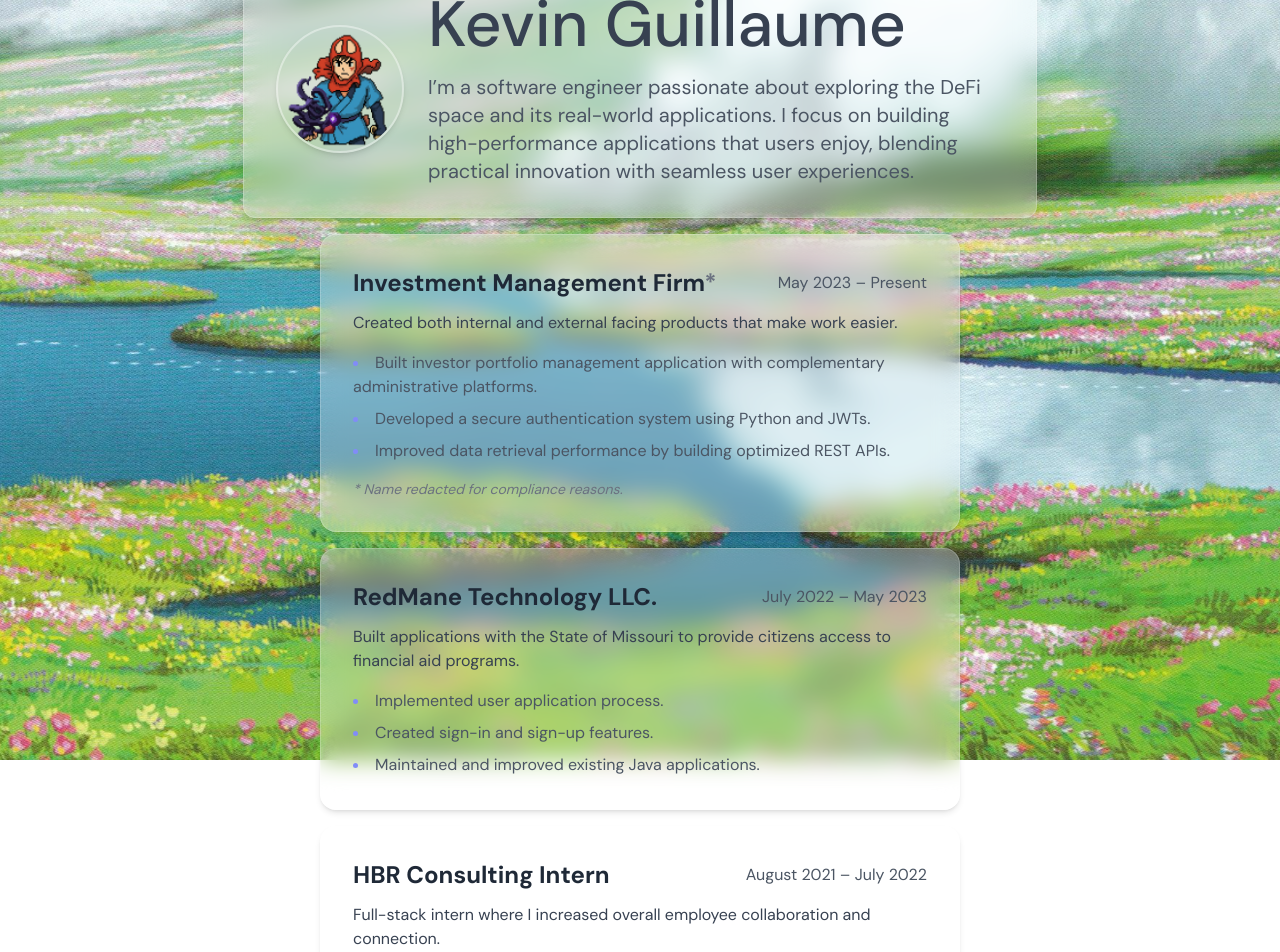
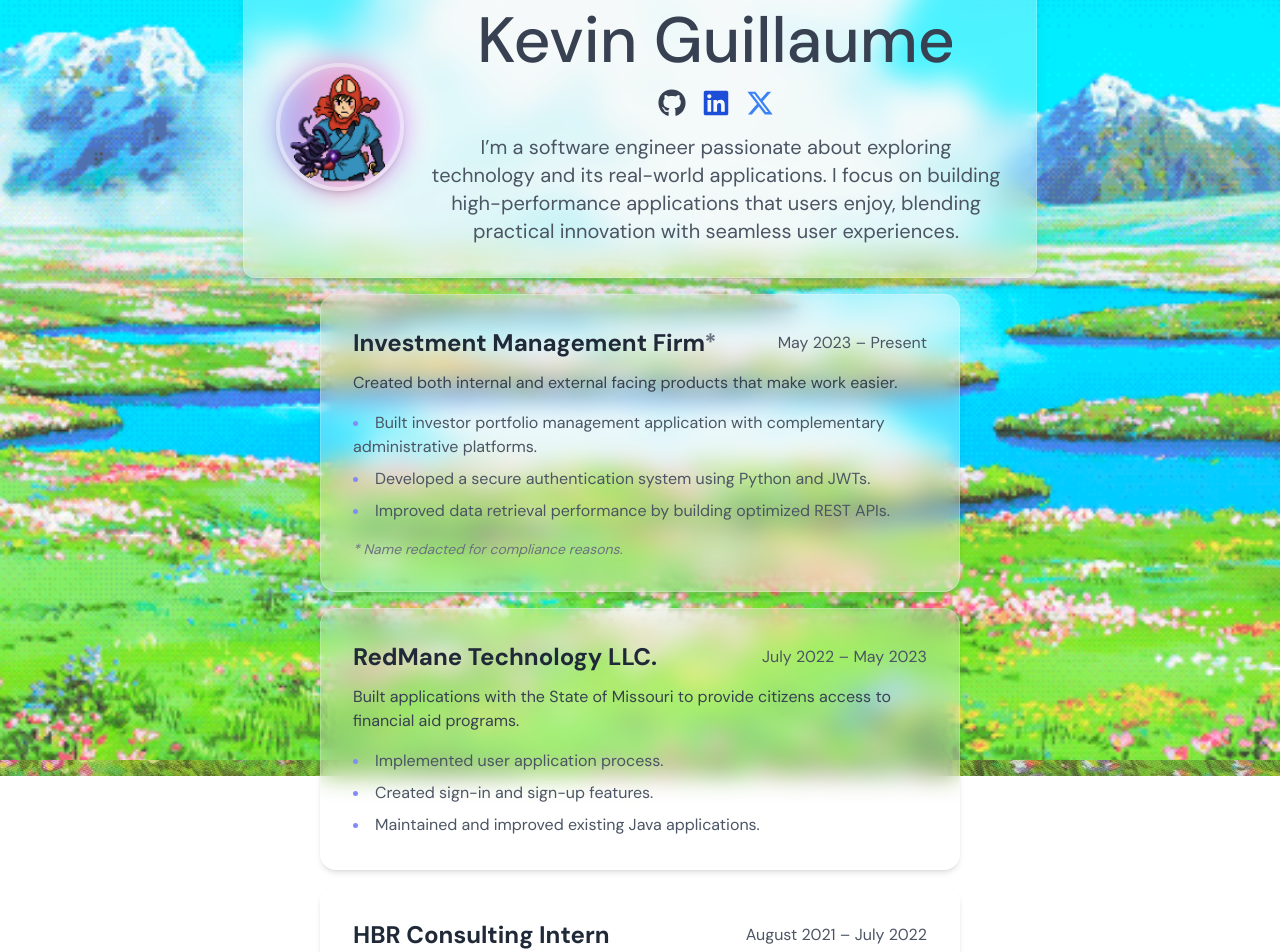
Before and after one commit to KevinGuillaume/aboutme, a React app in the folder aboutme/: page / in a window 1280 px wide. Shown: the part 40-992 px from the top of the page. Built offline with nearby package versions, Linux system fonts and the light colour scheme; the HTML template or start-up script is replaced by a standard one.

Commit message:
Change background / added card component / added icons

```diff
--- a/aboutme/package.json
+++ b/aboutme/package.json
@@ -11,7 +11,8 @@
   },
   "dependencies": {
     "react": "^19.1.1",
-    "react-dom": "^19.1.1"
+    "react-dom": "^19.1.1",
+    "react-icons": "^5.5.0"
   },
   "devDependencies": {
     "@eslint/js": "^9.36.0",
--- a/aboutme/src/App.tsx
+++ b/aboutme/src/App.tsx
@@ -1,5 +1,6 @@
-
+import { FaGithub, FaLinkedin, FaXTwitter } from "react-icons/fa6";
 import './App.css'
+import Card from './components/Card'
 
 function App() {
 
@@ -9,7 +10,7 @@ function App() {
       <div className="fixed inset-0 z-1 bg-howl bg-cover bg-no-repeat bg-center"></div>
 
       {/* Page content */}
-  <div className="relative z-10 flex flex-col gap-4">
+      <div className="relative z-10 flex flex-col gap-4 mt-4 mb-4">
         {/* top part */}
         <div
           className="flex-1 flex flex-col p-4 relative z-10 bg-white/30 backdrop-blur-md rounded-xl
@@ -19,143 +20,94 @@ function App() {
       {/* Flex row: image on left, text on right */}
       <div className="flex flex-row items-center space-x-6 text-left">
         {/* Profile Image */}
+        <div className="relative inline-block">
+          <div
+            className="absolute -inset-[3px] rounded-full bg-gradient-to-r
+                      from-indigo-400 via-pink-400 to-purple-400
+                      opacity-70 blur-md animate-pulse"
+          ></div>
           <img
             src="/src/assets/profilepic.png"
             alt="Kevin Guillaume"
-      className="w-32 h-32 rounded-full border-2 border-white/40 shadow-md object-cover"
+            className="relative w-32 h-32 rounded-full border-4 border-white/40
+                      shadow-md object-cover"
           />
+        </div>
 
         {/* Text column */}
-    <div className="flex flex-col justify-center">
+        <div className="flex flex-col justify-center items-center">
           <h2 className="text-[2rem] md:text-[4rem] font-medium leading-none text-gray-700">
             Kevin Guillaume
           </h2>
-      <p className="mt-4 text-lg md:text-xl text-gray-600 max-w-xl">
-        I’m a software engineer passionate about exploring the DeFi space and its real-world applications.
+
+          {/* Social Media Icons */}
+          <div className="flex space-x-4 mt-4">
+            <a
+              href="https://github.com/KevinGuillaume"
+              target="_blank"
+              rel="noopener noreferrer"
+              className="text-gray-700 hover:text-gray-900 transition-colors duration-200"
+            >
+              <FaGithub size={28} />
+            </a>
+            <a
+              href="https://linkedin.com/in/kevin-guillaume-722544239/"
+              target="_blank"
+              rel="noopener noreferrer"
+              className="text-blue-700 hover:text-blue-900 transition-colors duration-200"
+            >
+              <FaLinkedin size={28} />
+            </a>
+            <a
+              href="https://x.com/KevinG11_?lang=en"
+              target="_blank"
+              rel="noopener noreferrer"
+              className="text-blue-500 hover:text-blue-700 transition-colors duration-200"
+            >
+              <FaXTwitter size={28} />
+            </a>
+          </div>
+
+          <p className="mt-4 text-lg md:text-xl text-gray-600 max-w-xl text-center">
+            I’m a software engineer passionate about exploring technology and its real-world applications.
             I focus on building high-performance applications that users enjoy, blending practical innovation
             with seamless user experiences.
           </p>
         </div>
       </div>
     </div>
-
-
     {/* sections */}
-    <section
-  id="experience"
-  className="group relative z-10 w-11/12 md:w-1/2 m-auto
-             p-6 md:p-8 bg-white/30 backdrop-blur-md rounded-2xl
-             border border-white/20 shadow-md
-             transition-all duration-300 ease-in-out
-             hover:-translate-y-2 hover:shadow-xl hover:shadow-indigo-200/50"
->
-  <div
-    className="absolute -inset-[1px] rounded-2xl bg-gradient-to-r
-               from-indigo-400/20 via-pink-400/20 to-purple-400/20
-               opacity-0 group-hover:opacity-100 transition duration-500 blur-sm"
-  ></div>
-
-  <article className="relative">
-    <div className="flex flex-col md:flex-row md:justify-between md:items-center">
-      <h3 className="text-2xl font-semibold text-gray-800 mb-2 md:mb-0">
-        Investment Management Firm<span className="text-gray-500">*</span>
-      </h3>
-      <p className="text-gray-600 text-sm md:text-base">May 2023 – Present</p>
-    </div>
-
-    <p className="text-gray-700 mt-3">
-      Created both internal and external facing products that make work easier.
-    </p>
-
-    <ul className="list-disc list-inside text-gray-600 mt-4 space-y-2 marker:text-indigo-400">
-      <li>Built investor portfolio management application with complementary administrative platforms.</li>
-      <li>Developed a secure authentication system using Python and JWTs.</li>
-      <li>Improved data retrieval performance by building optimized REST APIs.</li>
-    </ul>
-
-    <p className="text-sm text-gray-500 mt-4 italic">
-      * Name redacted for compliance reasons.
-    </p>
-  </article>
-</section>
-
-<section
-  id="experience"
-  className="group relative z-10 w-11/12 md:w-1/2 m-auto
-             p-6 md:p-8 bg-white/30 backdrop-blur-md rounded-2xl
-             border border-white/20 shadow-md
-             transition-all duration-300 ease-in-out
-             hover:-translate-y-2 hover:shadow-xl hover:shadow-indigo-200/50"
->
-  <div
-    className="absolute -inset-[1px] rounded-2xl bg-gradient-to-r
-               from-indigo-400/20 via-pink-400/20 to-purple-400/20
-               opacity-0 group-hover:opacity-100 transition duration-500 blur-sm"
-  ></div>
-
-  <article className="relative">
-    <div className="flex flex-col md:flex-row md:justify-between md:items-center">
-      <h3 className="text-2xl font-semibold text-gray-800 mb-2 md:mb-0">
-        RedMane Technology LLC.
-      </h3>
-      <p className="text-gray-600 text-sm md:text-base">July 2022 – May 2023</p>
-    </div>
-
-    <p className="text-gray-700 mt-3">
-      Built applications with the State of Missouri to provide citizens access to financial aid programs.
-    </p>
-
-    <ul className="list-disc list-inside text-gray-600 mt-4 space-y-2 marker:text-indigo-400">
-      <li>Implemented user application process.</li>
-      <li>Created sign-in and sign-up features.</li>
-      <li>Maintained and improved existing Java applications.</li>
-    </ul>
-  </article>
-</section>
-
-<section
-  id="experience"
-  className="group relative z-10 w-11/12 md:w-1/2 m-auto
-             p-6 md:p-8 bg-white/30 backdrop-blur-md rounded-2xl
-             border border-white/20 shadow-md
-             transition-all duration-300 ease-in-out
-             hover:-translate-y-2 hover:shadow-xl hover:shadow-indigo-200/50"
->
-  <div
-    className="absolute -inset-[1px] rounded-2xl bg-gradient-to-r
-               from-indigo-400/20 via-pink-400/20 to-purple-400/20
-               opacity-0 group-hover:opacity-100 transition duration-500 blur-sm"
-  ></div>
-
-  <article className="relative">
-    <div className="flex flex-col md:flex-row md:justify-between md:items-center">
-      <h3 className="text-2xl font-semibold text-gray-800 mb-2 md:mb-0">
-        HBR Consulting Intern
-      </h3>
-      <p className="text-gray-600 text-sm md:text-base">August 2021 – July 2022</p>
-    </div>
-
-    <p className="text-gray-700 mt-3">
-      Full-stack intern where I increased overall employee collaboration and connection.
-    </p>
-
-    <ul className="list-disc list-inside text-gray-600 mt-4 space-y-2 marker:text-indigo-400">
-      <li>Created a front-facing database to help employees connect with experts in specific areas.</li>
-      <li>Presented technical ideas to management to get the product approved.</li>
-      <li>Led data collection and importing of employee skills and assets.</li>
-    </ul>
-  </article>
-</section>
-
-
-    <section id="contact" className="px-10 py-20 p-4
-          relative z-10  bg-white/30  backdrop-blur-md rounded-xl
-          shadow-lg p-8 w-1/2 text-center m-auto border border-white/20
-          transform transition-all duration-300 ease-in-out">
-      <h3 className="text-3xl font-semibold mb-4">Contact</h3>
-      <p className="text-lg text-gray-600 max-w-3xl">
-      </p>
-    </section>
+    <Card
+    title='Investment Management Firm'
+    timeSpent='May 2023 – Present'
+    caption='Created both internal and external facing products that make work easier.'
+    bullets={[
+      "Built investor portfolio management application with complementary administrative platforms.",
+      "Developed a secure authentication system using Python and JWTs.",
+      "Improved data retrieval performance by building optimized REST APIs."
+    ]}
+    />
+    <Card
+    title='RedMane Technology LLC.'
+    timeSpent='July 2022 – May 2023'
+    caption='Built applications with the State of Missouri to provide citizens access to financial aid programs.'
+    bullets={[
+      "Implemented user application process.",
+      "Created sign-in and sign-up features.",
+      "Maintained and improved existing Java applications.",
+    ]}
+    />
+    <Card
+    title='HBR Consulting Intern'
+    timeSpent='August 2021 – July 2022'
+    caption='Full-stack intern where I increased overall employee collaboration and connection.'
+    bullets={[
+      "Created a front-facing database to help employees connect with experts in specific areas.",
+      "Presented technical ideas to management to get the product approved.",
+      "Led data collection and importing of employee skills and assets."
+    ]}
+    />
+    <br />
   </div>
 </div>
 
--- /dev/null
+++ b/aboutme/src/components/Card.tsx
@@ -0,0 +1,52 @@
+
+
+export default function Card(props: {title: string, timeSpent: string, caption: string, bullets: string[]}) {
+    const title = props.title
+    const timeSpent = props.timeSpent
+    const caption = props.caption
+    const bullets = props.bullets
+
+    const redacted = title === "Investment Management Firm"
+
+
+    return (
+        <section
+      id="experience1"
+      className="group relative z-10 w-11/12 md:w-1/2 m-auto
+                p-6 md:p-8 bg-white/30 backdrop-blur-md rounded-2xl
+                border border-white/20 shadow-md
+                transition-all duration-300 ease-in-out
+                hover:-translate-y-2 hover:shadow-xl hover:shadow-indigo-200/50"
+    >
+      <div
+        className="absolute -inset-[1px] rounded-2xl bg-gradient-to-r
+                  from-indigo-400/20 via-pink-400/20 to-purple-400/20
+                  opacity-0 group-hover:opacity-100 transition duration-500 blur-sm"
+      ></div>
+
+      <article className="relative">
+        <div className="flex flex-col md:flex-row md:justify-between md:items-center">
+          <h3 className="text-2xl font-semibold text-gray-800 mb-2 md:mb-0">
+            {title}
+            {redacted && <span className="text-gray-500">*</span>}
+          </h3>
+          <p className="text-gray-600 text-sm md:text-base">{timeSpent}</p>
+        </div>
+
+        <p className="text-gray-700 mt-3">
+          {caption}
+        </p>
+
+        <ul className="list-disc list-inside text-gray-600 mt-4 space-y-2 marker:text-indigo-400">
+          {bullets.map(point => (
+            <li>{point}</li>
+          ))}
+        </ul>
+        {redacted &&
+        <p className="text-sm text-gray-500 mt-4 italic">
+          * Name redacted for compliance reasons.
+        </p>}
+      </article>
+    </section>
+    )
+}
--- a/aboutme/tailwind.config.js
+++ b/aboutme/tailwind.config.js
@@ -7,7 +7,7 @@ export default {
         sans: ['DM Sans', 'sans-serif'],
       },
       backgroundImage: {
-        howl: "url('/src/assets/howls2.jpg')",
+        howl: "url('/src/assets/howlsbackground.gif')",
       },
     },
   },
```
Lines whose indentation alone changed are shown as unchanged.
